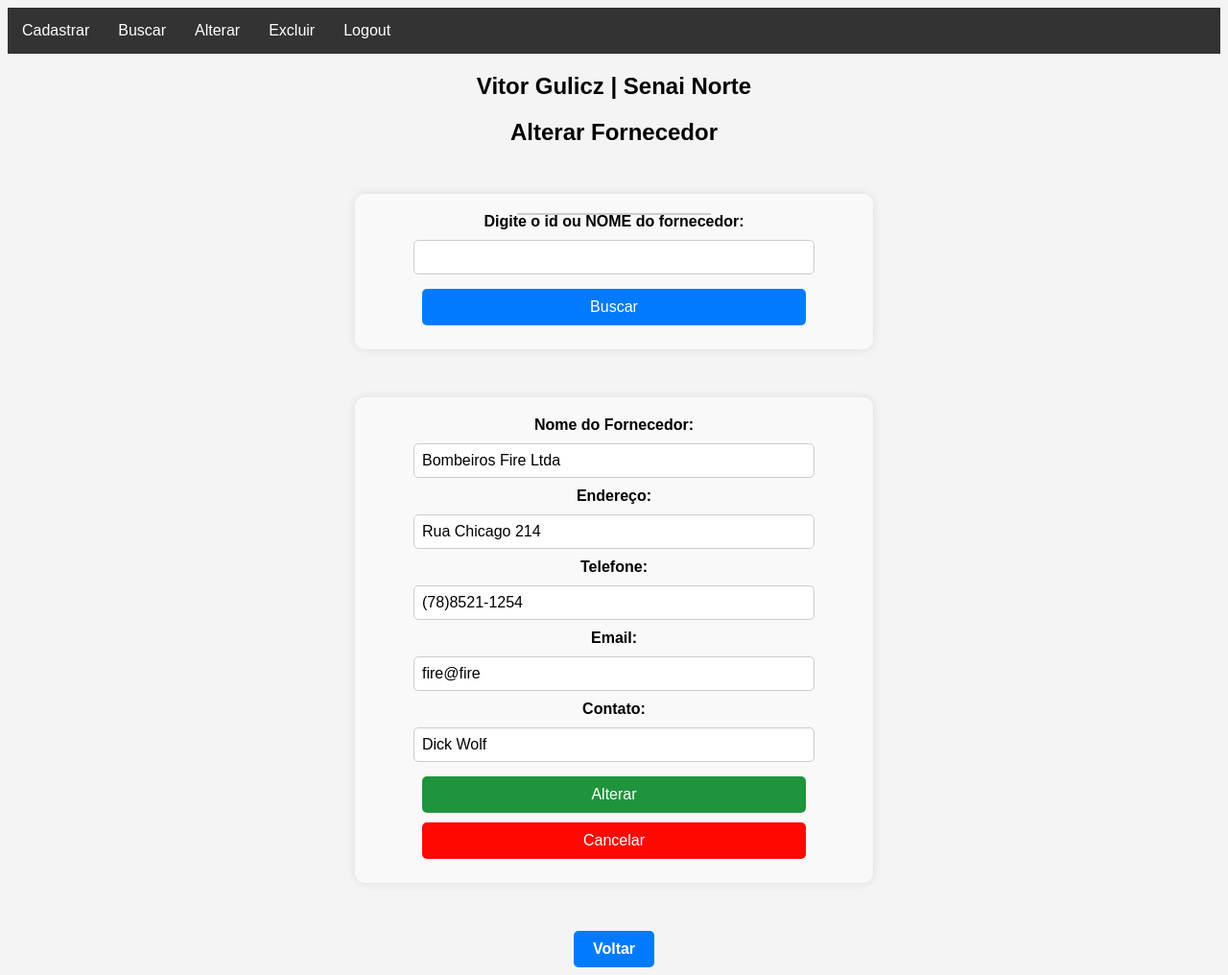
After one commit to VitorGulicz/Prova_Vitor_Gulicz, a PHP site: page /alterar_fornecedor.php?id=5 in a window 1280 px wide. The commit adds this page. Shown: the whole page at 96% size. Run offline with PHP 8.4, Linux system fonts and the light colour scheme; a user stored in the database is signed in; data comes from the database, SQL or seed files in the repository.

Commit message:
Atualização do Codigo
Atualização nas seguintes telas:
Cadastro
Index
Alterar
Excluir

```diff
--- /dev/null
+++ b/alterar_fornecedor.php
@@ -0,0 +1,114 @@
+<?php
+session_start();
+require_once 'conexao.php';
+require_once 'menudrop.php';
+
+//VERIFICA SE O USUÁRIO TEM PERMISSÃO DE ADM
+
+if($_SESSION['perfil']!= 1){
+    echo "<script>alert('Acesso Negado!');window.location.href='principal.php';</script>";
+    exit();
+}
+
+//INICIALIZA AS VARIAVEIS
+$fornecedor = null;
+
+//SE O FORMULARIO FOR ENVIADO, BUSCA O USUARIO PELO ID OU PELO NOME
+if ($_SERVER["REQUEST_METHOD"]=="POST") {
+    if (!empty($_POST['busca_fornecedor'])) {
+        $busca = trim($_POST["busca_fornecedor"]);
+
+    if(is_numeric($busca)) {
+        $sql = "SELECT * FROM fornecedor WHERE id_fornecedor = :busca";
+        $stmt = $pdo->prepare($sql);
+        $stmt->bindParam(':busca' ,$busca,PDO::PARAM_INT);
+    } else {
+        $sql = "SELECT * FROM fornecedor WHERE nome_fornecedor LIKE :busca_nome";
+        $stmt = $pdo->prepare($sql);
+        $stmt->bindValue(':busca_nome', "$busca%", PDO::PARAM_STR);
+    }
+    $stmt->execute();
+    $fornecedor = $stmt->fetch(PDO::FETCH_ASSOC);
+
+    // SE O USUÁRIO NÃO FOR ENCONTRADO, EXIBE UM ALERTA
+
+    if(!$fornecedor){
+        echo "<script>alert('Fornecedor não encontrado!');</script>";
+    }
+}
+    } elseif ($_SERVER["REQUEST_METHOD"] == "GET") {
+        if (!empty($_GET['id'])) {
+            $busca = trim($_GET["id"]);
+
+        if(is_numeric($busca)) {
+            $sql = "SELECT * FROM fornecedor WHERE id_fornecedor = :busca";
+            $stmt = $pdo->prepare($sql);
+            $stmt->bindParam(':busca' ,$busca,PDO::PARAM_INT);
+        } else {
+            $sql = "SELECT * FROM fornecedor WHERE nome_fornecedor LIKE :busca_nome";
+            $stmt = $pdo->prepare($sql);
+            $stmt->bindValue(':busca_nome', "$busca%", PDO::PARAM_STR);
+        }
+        $stmt->execute();
+        $fornecedor = $stmt->fetch(PDO::FETCH_ASSOC);
+
+        if(!$fornecedor){
+            echo "<script>alert('Fornecedor não encontrado!');</script>";
+        }
+    }
+}
+?>
+
+<!DOCTYPE html>
+<html lang="pt-BR">
+<head>
+    <meta charset="UTF-8">
+    <meta name="viewport" content="width=device-width, initial-scale=1.0">
+    <title>Alterar Fornecedor</title>
+    <link rel="stylesheet" href="styles.css">
+<!--Certifique-se de que o Java script está sendo carregado corretamente-->
+<script src="scripts.js"></script>
+<script src="mascara.js"></script>
+<link rel="stylesheet" href="tabela.css">
+</head>
+<body>
+<h2>Alterar Fornecedor</h2>
+<!--FORMULÁRIO PARA BUSCAR FORNECEDOR-->
+    <form action="alterar_fornecedor.php" method="POST">
+        <label for="busca_fornecedor">Digite o id ou NOME do fornecedor:</label>
+        <input type="text" id="busca_fornecedor" name="busca_fornecedor" required onkeyup="buscarSugestoes()" >
+        <div id="sugestoes">
+        </div>
+        <button type="submit">Buscar</button>
+    </form>
+
+    <?php if ($fornecedor): ?>
+        <form action="processa_alteracao_fornecedor.php" method="POST">
+            <input type="hidden" name="id_fornecedor" value="<?=htmlspecialchars($fornecedor['id_fornecedor'])?>">
+
+            <label for="nome_fornecedor">Nome do Fornecedor:</label>
+            <input type="text" id="nome_fornecedor" name="nome_fornecedor" value="<?=htmlspecialchars($fornecedor['nome_fornecedor'])?>" required onkeypress="mascara(this,nome1)">
+
+            <label for="endereco">Endereço:</label>
+            <input type="text" id="endereco" name="endereco" value="<?=htmlspecialchars($fornecedor['endereco'])?>" required >
+
+            <label for="telefone">Telefone:</label>
+            <input type="text" id="telefone" name="telefone" value="<?=htmlspecialchars($fornecedor['telefone'])?>" required onkeypress="mascara(this,telefone1)" maxlength="15">
+
+            <label for="email">Email:</label>
+            <input type="email" id="email" name="email" value="<?=htmlspecialchars($fornecedor['email'])?>" required>
+
+            <label for="contato">Contato:</label>
+            <input type="text" id="contato" name="contato" value="<?=htmlspecialchars($fornecedor['contato'])?>" required onkeypress="mascara(this,nome1)">
+
+            <!--SE O USUÁRIO FOR ad, EXIBIR OPÇÃO DE ALTERAR senha-->
+
+            <button type="submit" class="cadastrar">Alterar</button>
+            <button type="reset" class="excluir">Cancelar</button>
+
+        </form>
+        <?php endif; ?>
+
+        <a href="principal.php" class="voltar">Voltar</a>
+</body>
+</html>
--- a/alterar_senha.php
+++ b/alterar_senha.php
@@ -4,7 +4,7 @@ require_once 'conexao.php';
 
 //Garante que o usuario esteja logado
 if(!isset($_SESSION['id_usuario'])){
-    echo "<script>alert('Acesso negado'); window.location.href='login.php';</script>";
+    echo "<script>alert('Acesso negado'); window.location.href='index.php';</script>";
     exit();
 }
 
@@ -30,7 +30,7 @@ if($_SERVER["REQUEST_METHOD"]=="POST"){
 
     if($stmt->execute()){
         session_destroy(); //Finaliza a Sessão
-        echo "<script>alert('Senha alterada com sucesso! Faça login novamente'); window.location.href='login.php';</script>";
+        echo "<script>alert('Senha alterada com sucesso! Faça login novamente'); window.location.href='index.php';</script>";
     }else {
         "<script>alert('Erro ao alterar a senha');';</script>";
     }
--- a/buscar_fornecedor.php
+++ b/buscar_fornecedor.php
@@ -76,9 +76,9 @@ $fornecedores = $stmt->fetchAll(PDO::FETCH_ASSOC);
                     <td><?= htmlspecialchars($fornecedor['email'])?></td>
                     <td><?= htmlspecialchars($fornecedor['contato'])?></td>
                     <td>
-                    <a href="alterar_usuario.php?id=<?=htmlspecialchars($fornecedor['id_fornecedor'])?>"><button>Alterar</button></a>
+                    <a href="alterar_fornecedor.php?id=<?=htmlspecialchars($fornecedor['id_fornecedor'])?>"><button>Alterar</button></a>
                     </br>
-                    <a href="excluir_fornecedor.php?id=<?= htmlspecialchars($usuario['id_fornecedor']) ?>" onclick="return confirm('Tem certeza que deseja excluir este fornecedor?')"><button class="excluir">Excluir</button></a>
+                    <a href="excluir_fornecedor.php?id=<?= htmlspecialchars($fornecedor['id_fornecedor']) ?>" onclick="return confirm('Tem certeza que deseja excluir este fornecedor?')"><button class="excluir">Excluir</button></a>
             <?php endforeach; ?>
         </table>
        <?php else: ?>
--- a/cadastro_fornecedor.php
+++ b/cadastro_fornecedor.php
@@ -60,8 +60,8 @@ if($_SERVER["REQUEST_METHOD"]=="POST"){
         <label for="contato">Contato do Fornecedor: </label>
         <input type="text" id="contato" name="contato" required onkeypress="mascara(this,nome1)">
 
-        <button type="submit">Salvar</button>
-        <button type="submit">Cancelar</button>
+        <button type="submit" class="cadastrar">Cadastrar</button>
+        <button type="submit" class="excluir">Cancelar</button>
 </form>
     <a href="principal.php" class="voltar">Voltar</a>
     </body>
--- a/excluir_fornecedor.php
+++ b/excluir_fornecedor.php
@@ -13,17 +13,17 @@ if($_SESSION['perfil']!= 1){
 //INICIALIZA AS VARIAVEIS
 $usuario = null;
 
-//Busca todos os usuario cadastrados em ordem alfabetica
+//Busca todos os fornecedor cadastrados em ordem alfabetica
 $sql="SELECT * from fornecedor order by nome_fornecedor ASC";
 $stmt = $pdo->prepare($sql);
 $stmt ->execute();
 $fornecedores = $stmt->fetchAll(PDO::FETCH_ASSOC);
 
-//SE um id for passado via get, exclui o usuario
+//SE um id for passado via get, exclui o fornecedor
 if(isset($_GET['id']) && is_numeric($_GET['id'])){
     $id_fornecedor = $_GET['id'];
 
-    //Exclui o usuaroi do banco de dados
+    //Exclui o fornecedor do banco de dados
     $sql = "DELETE FROM fornecedor WHERE id_fornecedor = :id";
     $stmt=$pdo->prepare($sql);
     $stmt->bindparam(':id',$id_fornecedor,PDO::PARAM_INT);
--- a/login.php
+++ b/index.php
@@ -30,7 +30,7 @@ if($_SERVER["REQUEST_METHOD"] =="POST"){
         }
     }else{
         //LOGIN INVALIDO
-        echo "<script>alert('E-mail ou senha incorretos'); window.location.href='login.php';</script>";
+        echo "<script>alert('E-mail ou senha incorretos'); window.location.href='index.php';</script>";
     }
 }
 ?>
@@ -46,7 +46,7 @@ if($_SERVER["REQUEST_METHOD"] =="POST"){
 </head>
 <body>
     <h2>Login:</h2>
-    <form action="login.php" method="POST">
+    <form action="index.php" method="POST">
         <label for="email">E-mail</label>
         <input type="email" id="email" name="email" required>
         </br>
--- a/logout.php
+++ b/logout.php
@@ -1,7 +1,7 @@
 <?php
 session_start();
 session_destroy();
-header("Location:login.php");
+header("Location:index.php");
 require_once 'conexao.php';
 exit();
 ?>
--- a/mascara.js
+++ b/mascara.js
@@ -13,23 +13,6 @@ function telefone1(v) {
 }
 
 
-function cep(v) {
-    v = v.replace(/\D/g, "");
-    v = v.replace(/(\d{5})(\d)/, "$1-$2");
-    return v;
-}
-
-function data(v) {
-    v = v.replace(/\D/g, "");
-    v = v.replace(/(\d{2})(\d)/, "$1/$2");
-    v = v.replace(/(\d{2})(\d)/, "$1/$2");
-    return v;
-}
-
-function numero(v) {
-    return v.replace(/\D/g, "");
-}
-
 function nome1(v) {
     return v.replace(/\d/g, "");
 }
--- a/menudrop.php
+++ b/menudrop.php
@@ -21,11 +21,13 @@ $permissoes = [
     1=>["Cadastrar"=>["cadastro_usuario.php","cadastro_perfil.php","cadastro_cliente.php","cadastro_fornecedor.php","cadastro_produto.php","cadastro_funcionario.php"],
         "Buscar"=>["buscar_usuario.php","buscar_perfil.php","buscar_cliente.php","buscar_fornecedor.php","buscar_produto.php","buscar_funcionario.php"],
         "Alterar"=>["alterar_usuario.php","alterar_perfil.php","alterar_cliente.php","alterar_fornecedor.php","alterar_produto.php","alterar_funcionario.php"],
-        "Excluir"=>["excluir_usuario.php","excluir_perfil.php","excluir_cliente.php","excluir_fornecedor.php","excluir_produto.php","excluir_funcionario.php"]],
+        "Excluir"=>["excluir_usuario.php","excluir_perfil.php","excluir_cliente.php","excluir_fornecedor.php","excluir_produto.php","excluir_funcionario.php"],
+        "Logout"=>["logout.php"]],
 
         2=>["Cadastrar"=>["cadastro_cliente.php"],
         "Buscar"=>["buscar_cliente.php","buscar_forncedor.php","buscar_produto.php"],
-        "Alterar"=>["alterar_cliente.php","alterar_forncedor.php"]],
+        "Alterar"=>["alterar_cliente.php","alterar_forncedor.php"],
+        "Logout"=>["logout.php"]],
 
         3=>["Cadastrar"=>["cadastro_forncedor.php","cadastro_produto.php"],
         "Buscar"=>["buscar_cliente.php","buscar_forncedor.php","buscar_produto.php"],
--- a/recuperar_senha.php
+++ b/recuperar_senha.php
@@ -27,9 +27,9 @@ if($_SERVER["REQUEST_METHOD"] =="POST"){
 
         //SIMULA O ENVIO DO EMAIL (GRAVA EM txt)
         simularEnvioEmail($email,$senha_temporaria);
-        echo "<script>alert('Uma senha temporaria foi gerada e enviada(simulação). Verifique o arquivo emails_simulados.txt'); window.location.href='login.php';</script>";
+        echo "<script>alert('Uma senha temporaria foi gerada e enviada(simulação). Verifique o arquivo emails_simulados.txt'); window.location.href='index.php';</script>";
     } else {
-        echo "<script>alert('Email não encontrado'); window.location.href='login.php';</script>";
+        echo "<script>alert('Email não encontrado'); window.location.href='index.php';</script>";
     }
 }
 ?>
--- a/tabela.css
+++ b/tabela.css
@@ -1,7 +1,7 @@
-/* Estilo geral da tabela */
+
 table {
-    width: 100%;              /* tabela ocupa toda largura do container */
-    border-collapse: collapse; /* remove espaços entre bordas */
+    width: 100%;
+    border-collapse: collapse;
     font-family: Arial, sans-serif;
     font-size: 16px;
     text-align: left;
@@ -9,25 +9,23 @@ table {
     box-shadow: 0 2px 5px rgba(0,0,0,0.1);
   }
 
-  /* Estilo para as células (td e th) */
+
   th, td {
     padding: 12px 15px;
     border: 1px solid #ddd;
   }
 
-  /* Cabeçalho */
+
   th {
     background-color: #444;
     color: white;
     font-weight: bold;
   }
 
-  /* Linhas pares com cor de fundo diferente */
   tbody tr:nth-child(even) {
     background-color: #f9f9f9;
   }
 
-  /* Efeito hover nas linhas */
   tbody tr:hover {
     background-color: #f1f1f1;
     cursor: pointer;
@@ -36,7 +34,7 @@ table {
   .excluir{
         width: 80%;
         padding: 10px;
-        background-color: #ff0800; /* Azul bonito */
+        background-color: #ff0800;
         color: white;
         border: none;
         border-radius: 5px;
@@ -49,9 +47,21 @@ table {
 
       display: inline-block;
       padding: 10px 20px;
-      background-color: #007BFF;  /* Azul */
+      background-color: #007BFF;
       color: white;
       text-decoration: none;
       font-weight: bold;
       border-radius: 5px;
 }
+
+  .cadastrar{
+    width: 80%;
+    padding: 10px;
+    background-color: #1f943c;
+    color: white;
+    border: none;
+    border-radius: 5px;
+    font-size: 16px;
+    cursor: pointer;
+    transition: 0.3s;
+}
```
Also changed, not shown: emails_simulados.txt (+20 -0 lines), processa_alteracao_fornecedor.php (added, +36 -0 lines).
